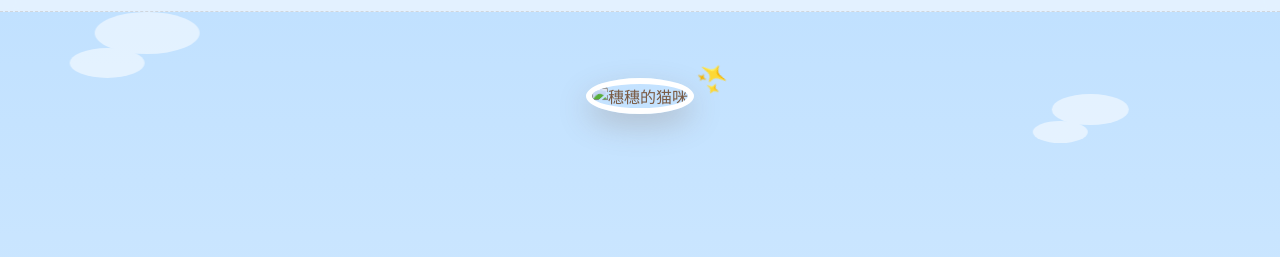
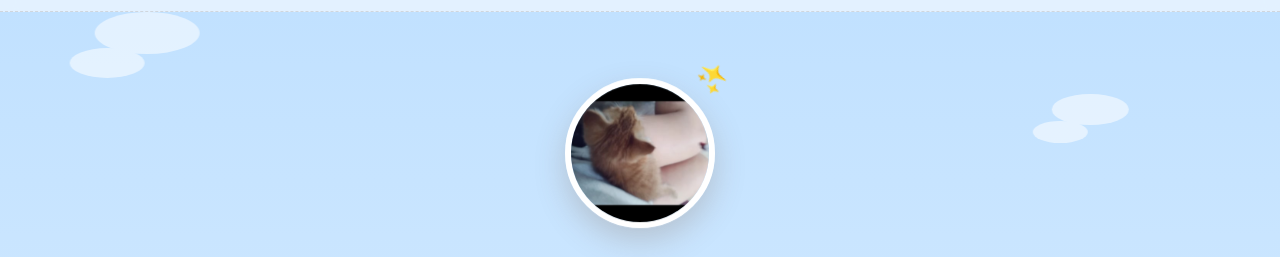
Before and after one commit to tokibr/tokibr.github.io, a plain HTML site: page index.html in a window 1280 px wide. Shown: the part 46-303 px from the top of the page. Drawn offline with Linux system fonts and the light colour scheme.

Commit message:
Add files via upload

```diff
--- a/index.html
+++ b/index.html
@@ -165,7 +165,7 @@
     <!-- Hero -->
     <section class="hero" id="top">
       <div class="avatar-wrap">
-        <img src="img/cat-1.jpg" alt="穗穗的猫咪" />
+        <img src="cat-1.jpg" alt="穗穗的猫咪" />
         <span class="spark">✨</span>
       </div>
       <h1>穗穗的小猫天空</h1>
@@ -217,8 +217,8 @@
 
 <script>
   const imgs = [
-    "img/cat-1.jpg","img/cat-2.jpg","img/cat-3.jpg","img/cat-4.jpg",
-    "img/cat-5.jpg","img/cat-6.jpg","img/cat-7.jpg","img/cat-8.jpg"
+    "cat-1.jpg","cat-2.jpg","cat-3.jpg","cat-4.jpg",
+    "cat-5.jpg","cat-6.jpg","cat-7.jpg","cat-8.jpg"
   ];
   const caps = ["梦一个云朵觉","盯——","小小守护神","团成一个小太阳","贴贴时刻","世界第一软","安睡的小天使","谁也不许抢!!"];
   const grid = document.getElementById("galleryGrid");
```
